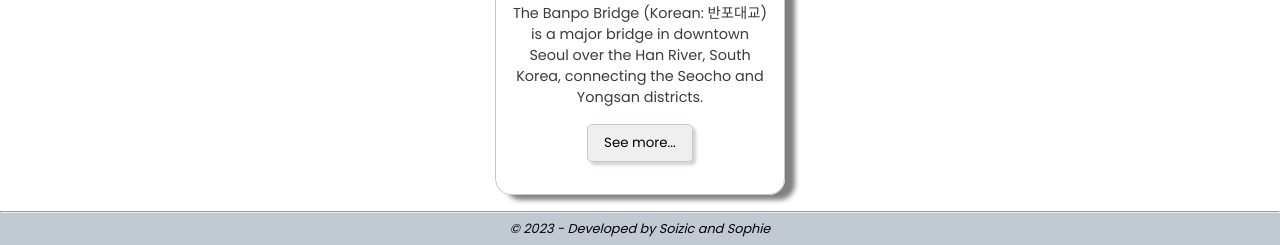
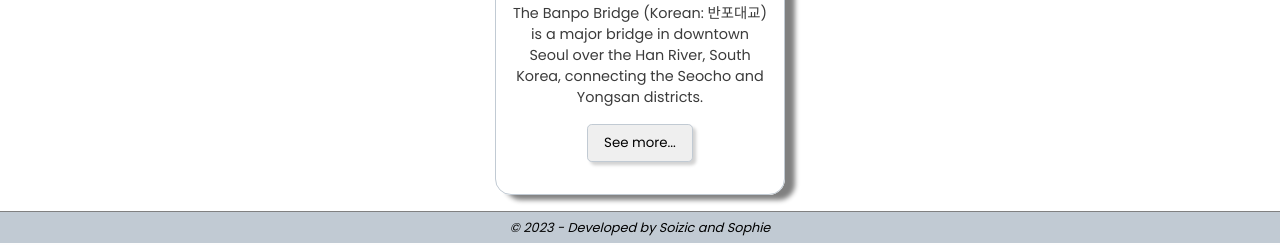
Before and after one commit to So-Mina/Visit-Seoul, a Node server app: page / in a window 1280 px wide. Shown: the part 1034-1279 px from the top of the page. Run offline with Node 20, Linux system fonts and the light colour scheme; data comes from the database, SQL or seed files in the repository; some libraries are stand-ins or nearby versions.

Commit message:
the last

```diff
--- a/public/styles/style.css
+++ b/public/styles/style.css
@@ -12,6 +12,7 @@ main {
   padding-top: 4.5rem;
   text-align: center;
   flex: 1;
+  min-height: 100vh;
 }
 
 nav {
@@ -67,6 +68,7 @@ footer {
   width: 100%;
   height: 2rem;
   background-color: rgb(193, 202, 211);
+  border-top: 1px solid grey;
   font-size: 0.8rem;
 }
 
--- a/views/layout.hbs
+++ b/views/layout.hbs
@@ -69,7 +69,7 @@
     <main>
     {{{body}}}
     </main>
-<hr>
+
     <footer>
 
       <i>&copy; 2023 - Developed by Soizic and Sophie</i></footer>
```
